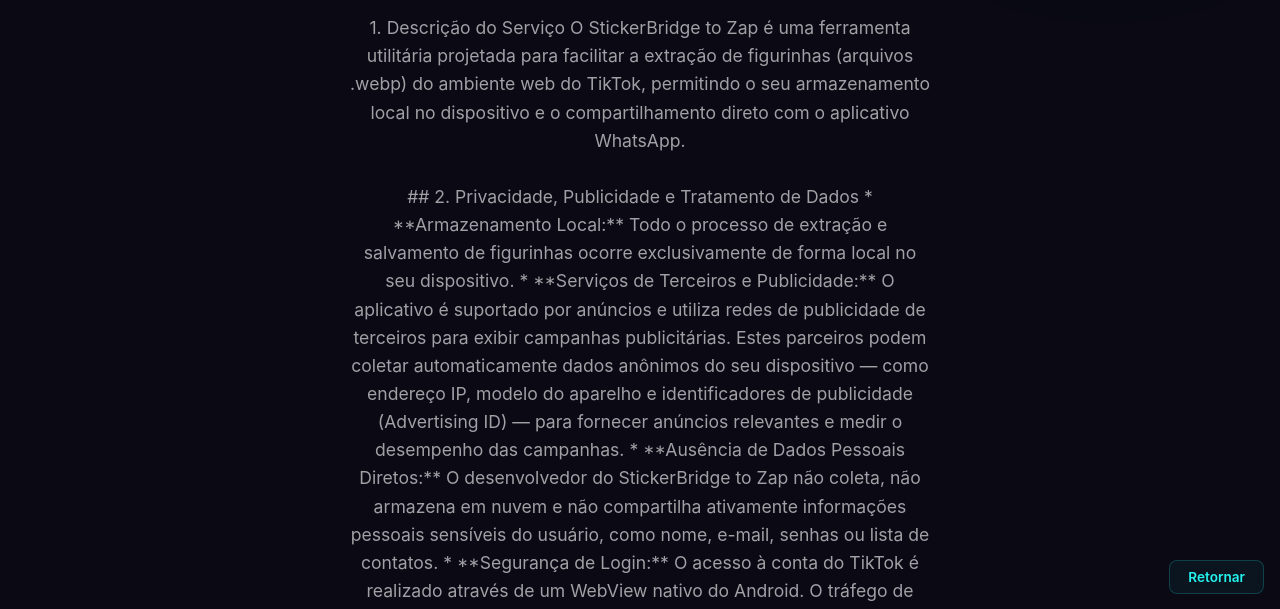
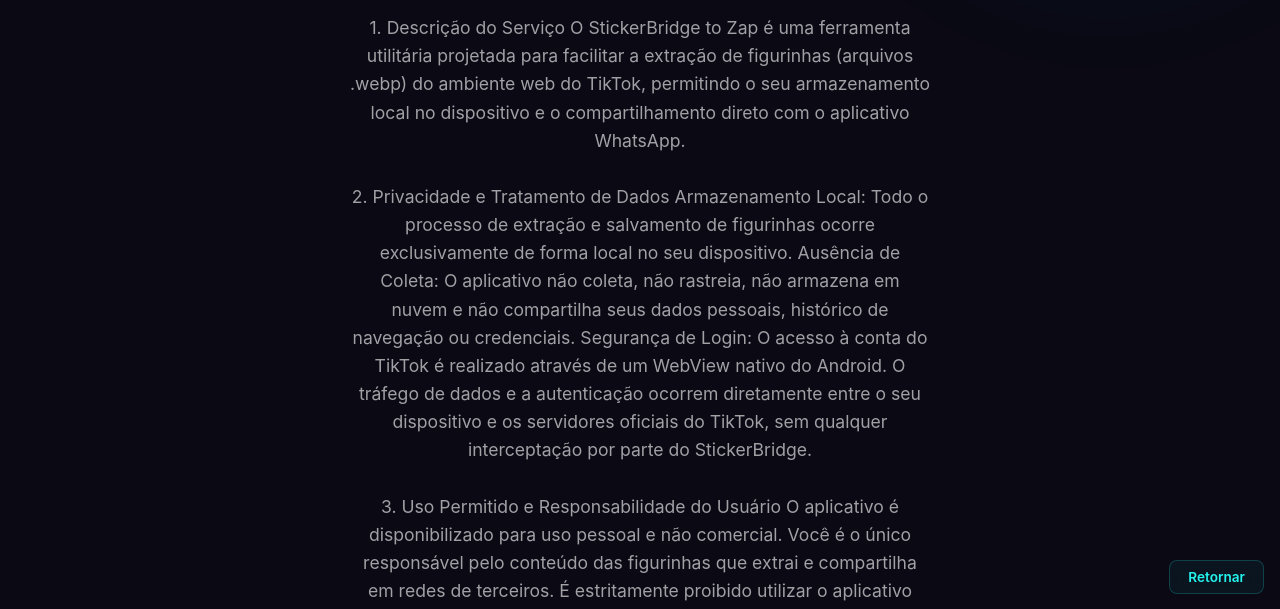
Before and after one commit to MarkStembark/StickerBridgeToZap, a plain HTML site: page termos.html in a window 1280 px wide. Shown: the part 190-799 px from the top of the page. Drawn offline with Linux system fonts and the light colour scheme; a script that the page names is missing.

Commit message:
Add files via upload

```diff
--- a/termos.html
+++ b/termos.html
@@ -37,12 +37,13 @@
                 1. Descrição do Serviço
 O StickerBridge to Zap é uma ferramenta utilitária projetada para facilitar a extração de figurinhas (arquivos .webp) do ambiente web do TikTok, permitindo o seu armazenamento local no dispositivo e o compartilhamento direto com o aplicativo WhatsApp.
 <br><br>
-## 2. Privacidade, Publicidade e Tratamento de Dados
-* **Armazenamento Local:** Todo o processo de extração e salvamento de figurinhas ocorre exclusivamente de forma local no seu dispositivo.
-* **Serviços de Terceiros e Publicidade:** O aplicativo é suportado por anúncios e utiliza redes de publicidade de terceiros para exibir campanhas publicitárias. Estes parceiros podem coletar automaticamente dados anônimos do seu dispositivo — como endereço IP, modelo do aparelho e identificadores de publicidade (Advertising ID) — para fornecer anúncios relevantes e medir o desempenho das campanhas.
-* **Ausência de Dados Pessoais Diretos:** O desenvolvedor do StickerBridge to Zap não coleta, não armazena em nuvem e não compartilha ativamente informações pessoais sensíveis do usuário, como nome, e-mail, senhas ou lista de contatos.
-* **Segurança de Login:** O acesso à conta do TikTok é realizado através de um WebView nativo do Android. O tráfego de dados e a autenticação ocorrem diretamente entre o seu dispositivo e os servidores oficiais do TikTok, sem qualquer interceptação por parte do aplicativo.<br>
-<br>
+2. Privacidade e Tratamento de Dados
+Armazenamento Local: Todo o processo de extração e salvamento de figurinhas ocorre exclusivamente de forma local no seu dispositivo.
+
+Ausência de Coleta: O aplicativo não coleta, não rastreia, não armazena em nuvem e não compartilha seus dados pessoais, histórico de navegação ou credenciais.
+
+Segurança de Login: O acesso à conta do TikTok é realizado através de um WebView nativo do Android. O tráfego de dados e a autenticação ocorrem diretamente entre o seu dispositivo e os servidores oficiais do TikTok, sem qualquer interceptação por parte do StickerBridge.
+<br><br>
 3. Uso Permitido e Responsabilidade do Usuário
 O aplicativo é disponibilizado para uso pessoal e não comercial.
 
```
Also changed, not shown: 1 other file.
